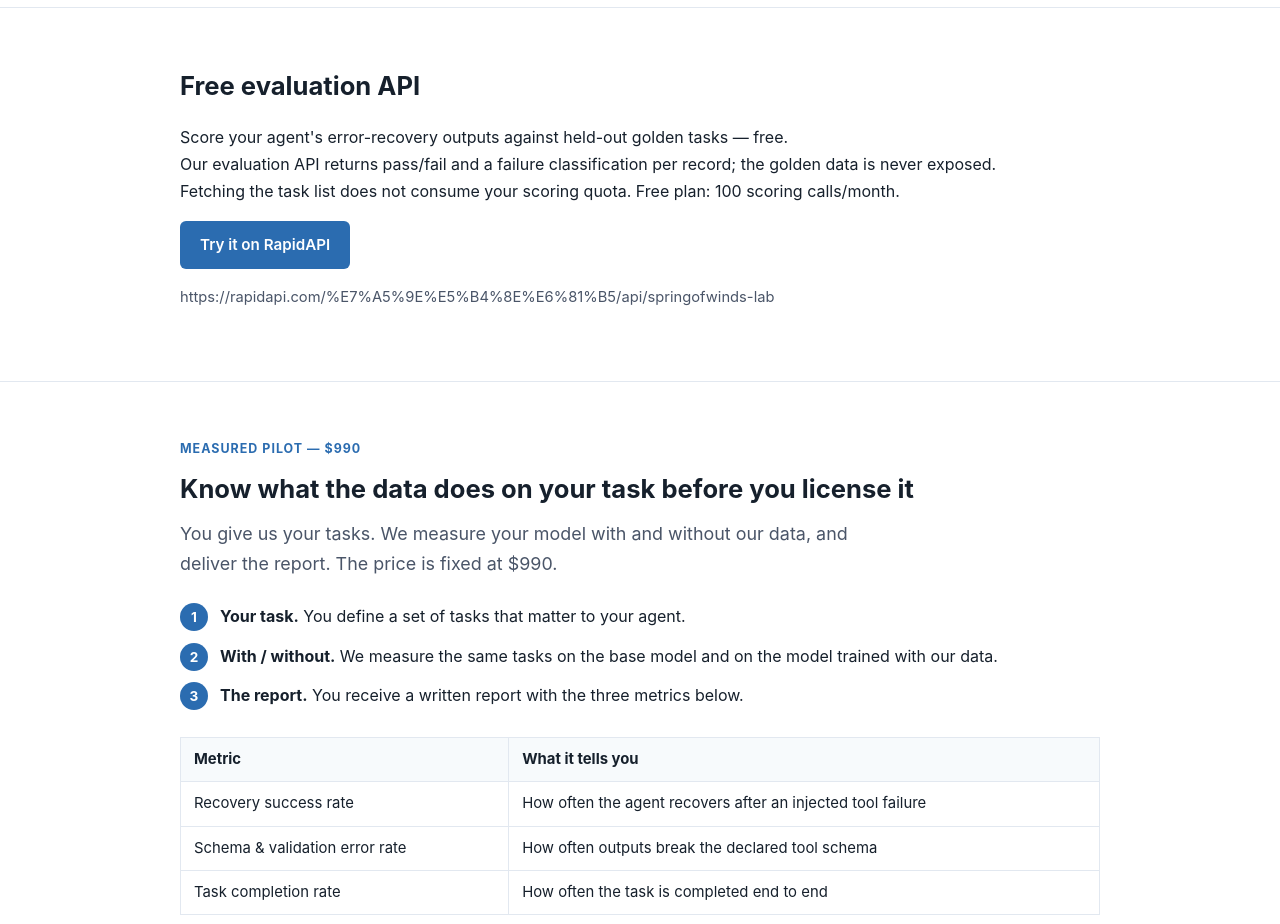
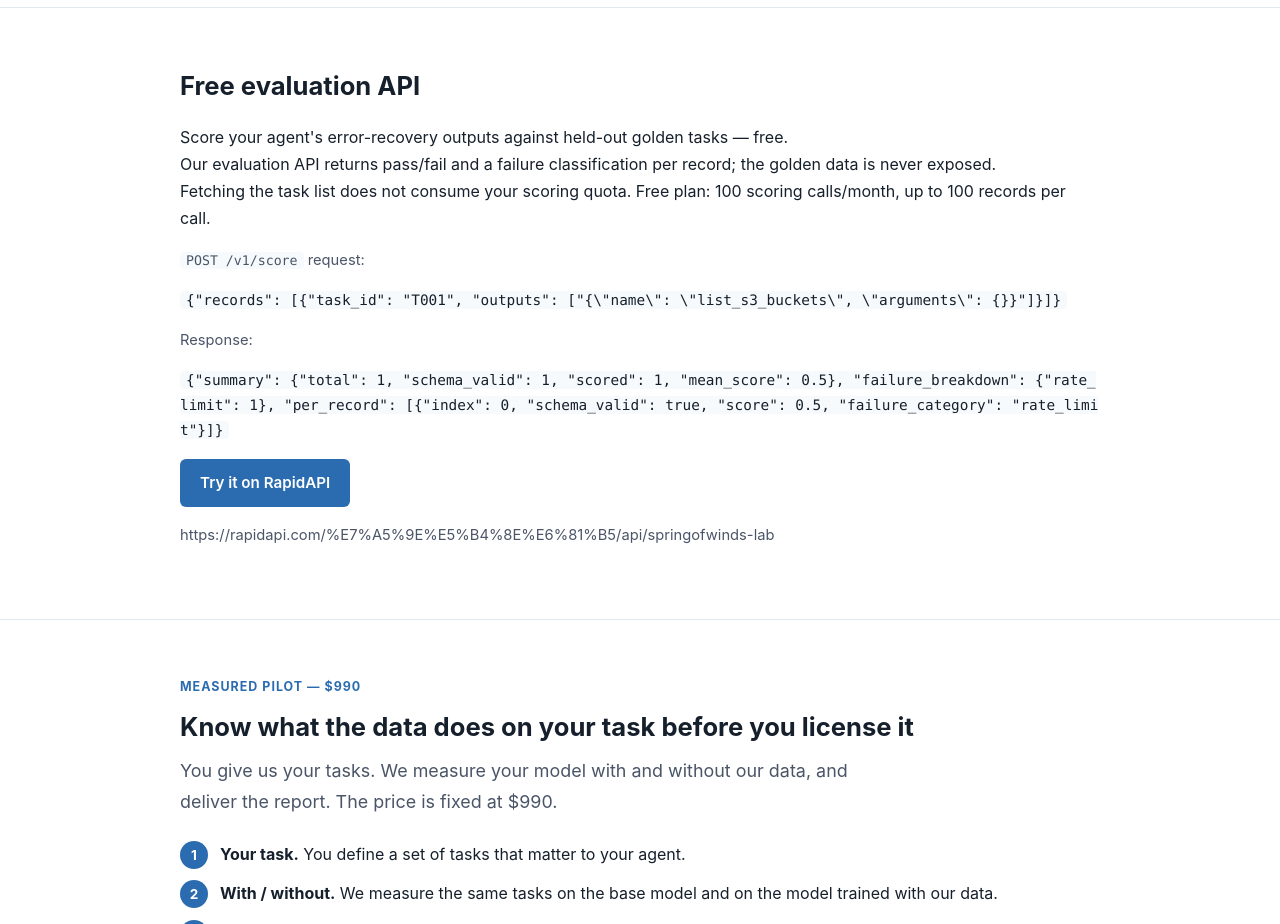
Before and after one commit to springofwindslabs/springofwinds-datasets, a plain HTML site: page docs/index.html in a window 1280 px wide. Shown: the part 1200-2124 px from the top of the page. Drawn offline with Linux system fonts and the light colour scheme.

Commit message:
Showcase: add score API example and per-call record limit to eval block
Co-authored-by: Copilot <223556219+Copilot@users.noreply.github.com>

```diff
--- a/docs/index.html
+++ b/docs/index.html
@@ -204,7 +204,11 @@
     <h2>Free evaluation API</h2>
     <p>Score your agent's error-recovery outputs against held-out golden tasks &mdash; free.<br>
     Our evaluation API returns pass/fail and a failure classification per record; the golden data is never exposed.<br>
-    Fetching the task list does not consume your scoring quota. Free plan: 100 scoring calls/month.</p>
+    Fetching the task list does not consume your scoring quota. Free plan: 100 scoring calls/month, up to 100 records per call.</p>
+    <p class="muted"><code>POST /v1/score</code> request:</p>
+<pre style="overflow-x:auto;white-space:pre-wrap;word-break:break-all"><code>{"records": [{"task_id": "T001", "outputs": ["{\"name\": \"list_s3_buckets\", \"arguments\": {}}"]}]}</code></pre>
+    <p class="muted">Response:</p>
+<pre style="overflow-x:auto;white-space:pre-wrap;word-break:break-all"><code>{"summary": {"total": 1, "schema_valid": 1, "scored": 1, "mean_score": 0.5}, "failure_breakdown": {"rate_limit": 1}, "per_record": [{"index": 0, "schema_valid": true, "score": 0.5, "failure_category": "rate_limit"}]}</code></pre>
     <p><a class="btn btn-primary" href="https://rapidapi.com/%E7%A5%9E%E5%B4%8E%E6%81%B5/api/springofwinds-lab">Try it on RapidAPI</a></p>
     <p class="muted">https://rapidapi.com/%E7%A5%9E%E5%B4%8E%E6%81%B5/api/springofwinds-lab</p>
   </div>
```
